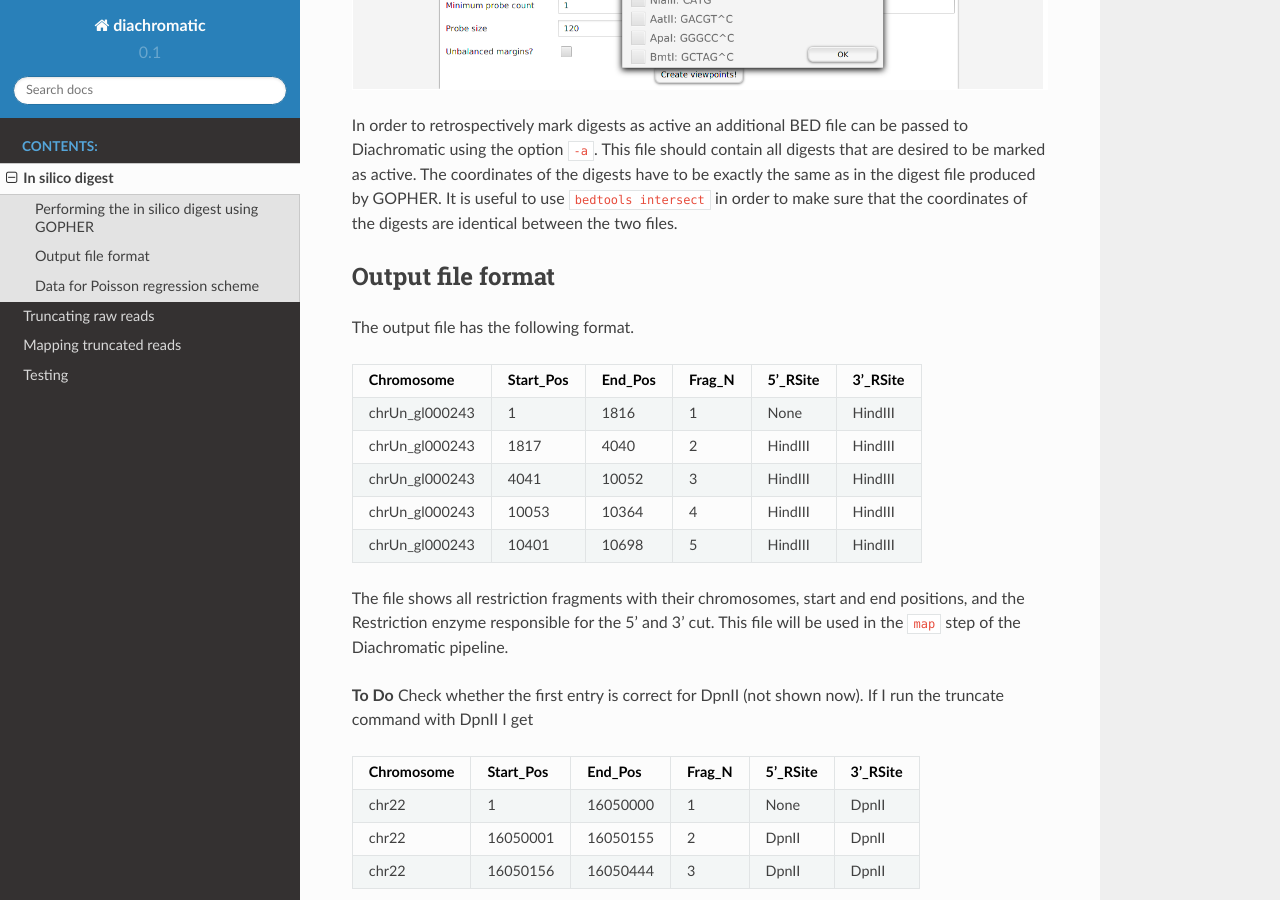
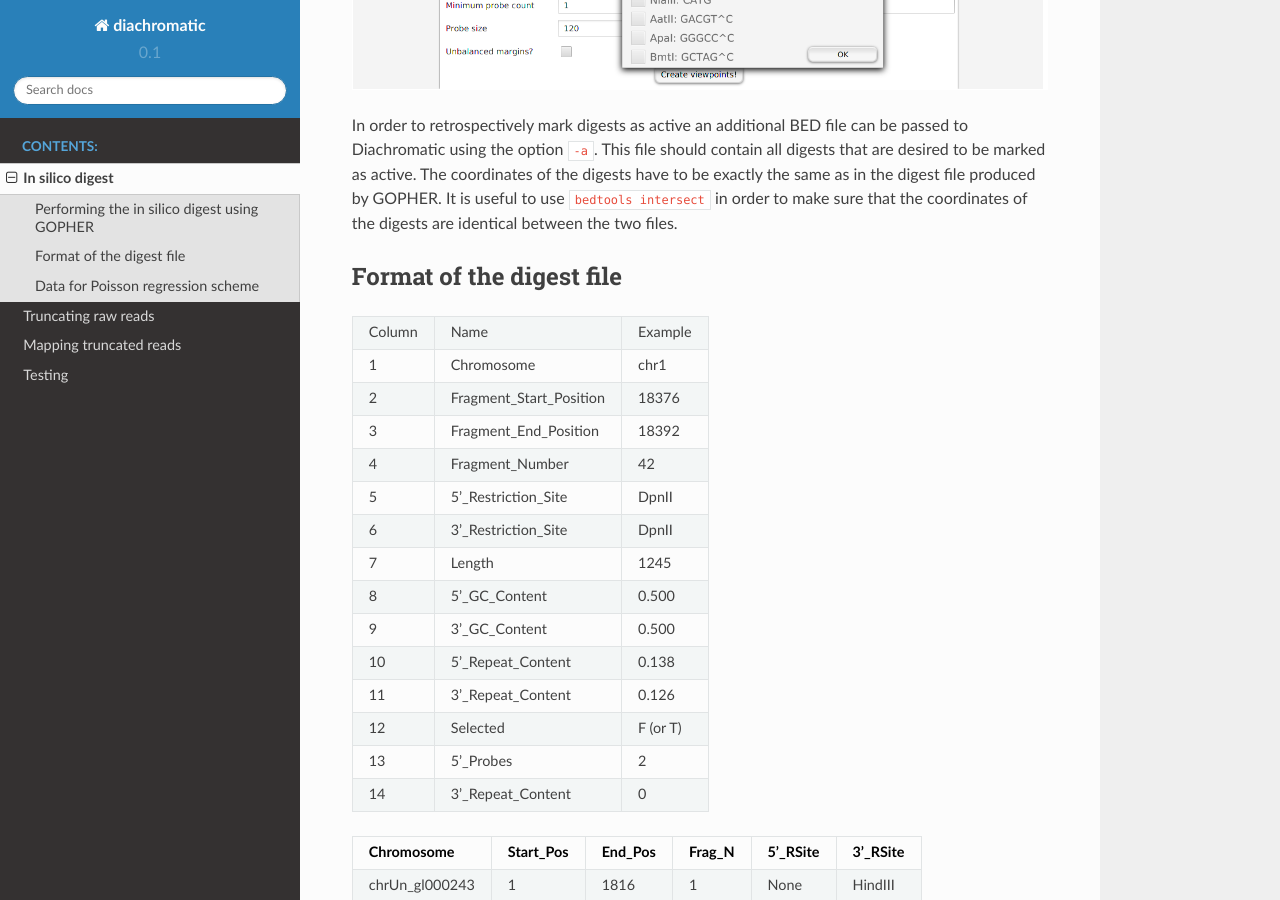
Before and after one commit to TheJacksonLaboratory/diachromatic, a Sphinx documentation site: the page built from docs/digest.rst, in a window 1280 px wide and 900 px high, scrolled down 1243 px. Built offline with Sphinx 7.4.7 and the Read the Docs theme 2.0.0, drawn with Linux system fonts in a browser that asks for light colours.

Commit message:
Added table for format of GOPHER digest file.

```diff
--- a/docs/digest.rst
+++ b/docs/digest.rst
@@ -32,9 +32,41 @@ option ``-a``. This file should contain all digests that are desired to be marke
 have to be exactly the same as in the digest file produced by GOPHER. It is useful to use ``bedtools intersect`` in order
 to make sure that the coordinates of the digests are identical between the two files.
 
-Output file format
-~~~~~~~~~~~~~~~~~~
-The output file has the following format.
+Format of the digest file
+~~~~~~~~~~~~~~~~~~~~~~~~~
+
+
++--------+-------------------------+----------+
+| Column | Name                    | Example  |
++--------+-------------------------+----------+
+| 1      | Chromosome              | chr1     |
++--------+-------------------------+----------+
+| 2      | Fragment_Start_Position | 18376    |
++--------+-------------------------+----------+
+| 3      | Fragment_End_Position   | 18392    |
++--------+-------------------------+----------+
+| 4      | Fragment_Number         | 42       |
++--------+-------------------------+----------+
+| 5      | 5'_Restriction_Site     | DpnII    |
++--------+-------------------------+----------+
+| 6      | 3'_Restriction_Site     | DpnII    |
++--------+-------------------------+----------+
+| 7      | Length                  | 1245     |
++--------+-------------------------+----------+
+| 8      | 5'_GC_Content           | 0.500    |
++--------+-------------------------+----------+
+| 9      | 3'_GC_Content           | 0.500    |
++--------+-------------------------+----------+
+| 10     | 5'_Repeat_Content       | 0.138    |
++--------+-------------------------+----------+
+| 11     | 3'_Repeat_Content       | 0.126    |
++--------+-------------------------+----------+
+| 12     | Selected                | F (or T) |
++--------+-------------------------+----------+
+| 13     | 5'_Probes               | 2        |
++--------+-------------------------+----------+
+| 14     | 3'_Repeat_Content       | 0        |
++--------+-------------------------+----------+
 
 
 +----------------+----------+---------+--------+----------+----------+
```
